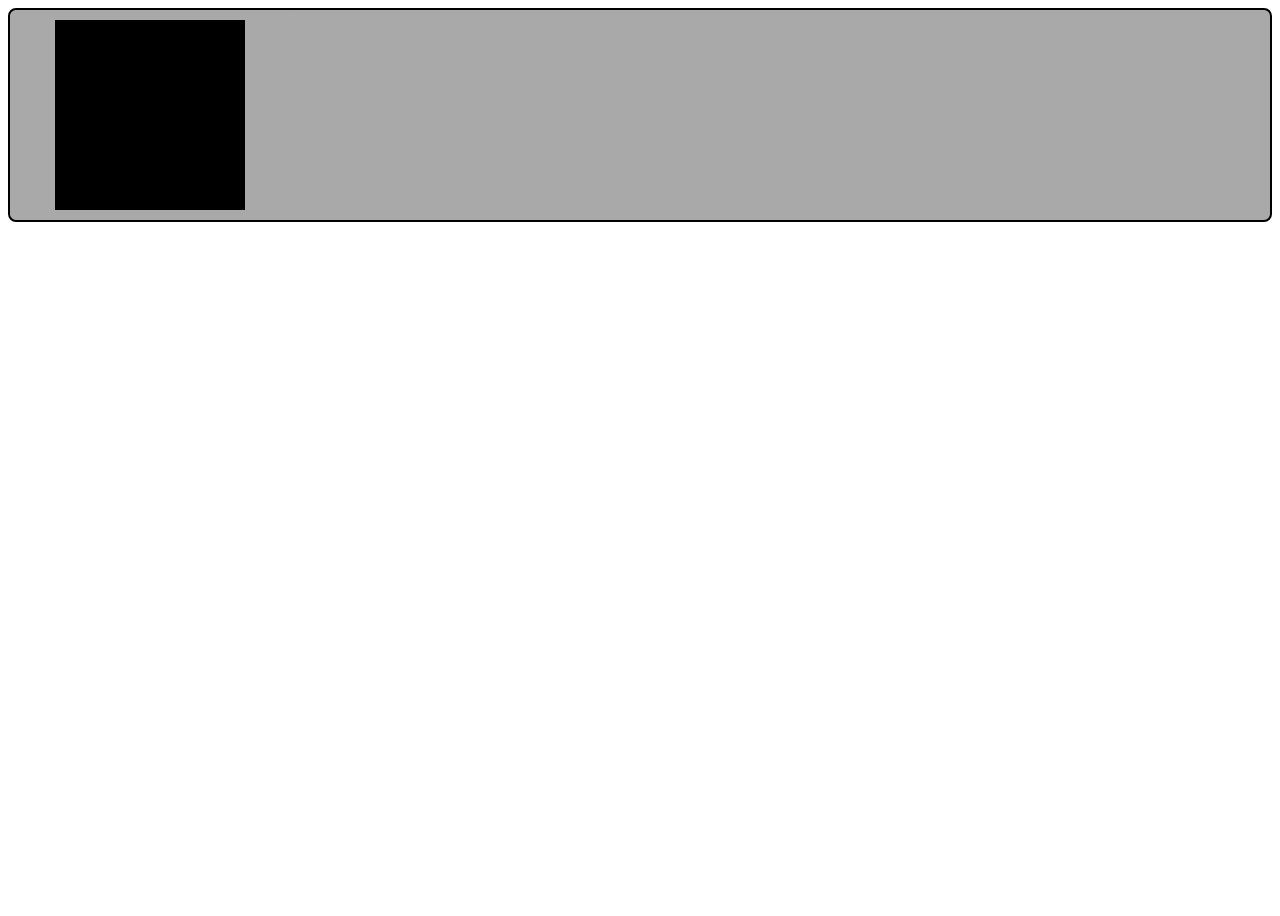
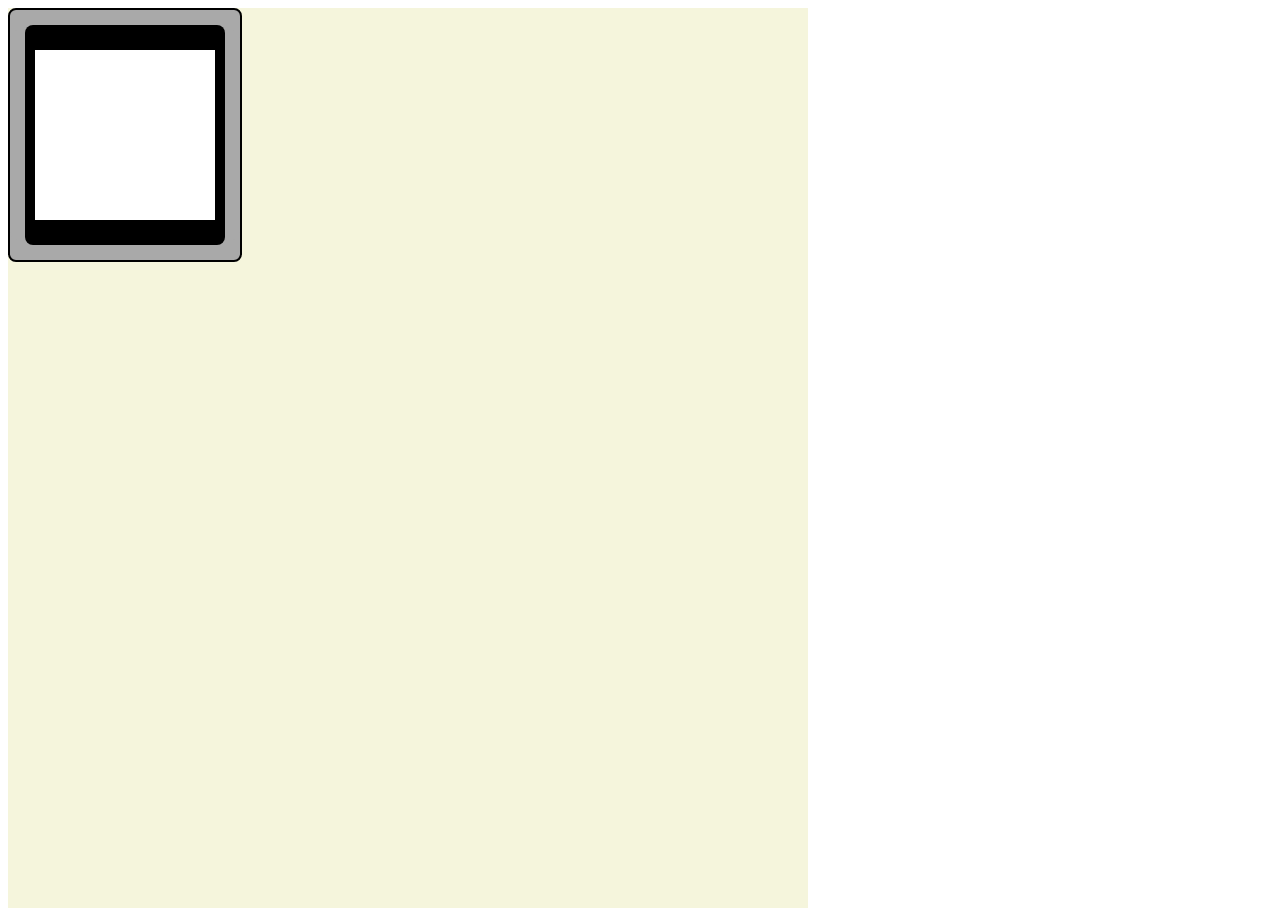
Before and after one commit to manzanalover/proyecto_consola, a plain HTML site: page index.html in a window 1280 px wide. Before the commit the page ends 800 px from the top, so only its background shows below. Drawn offline with Linux system fonts and the light colour scheme.

Commit message:
añadido el display

```diff
--- a/css/style.css
+++ b/css/style.css
@@ -2,10 +2,20 @@ body {
     background-color: white
 }
 
+.caja {
+    height: 900px;
+    width: 800px;
+    background-color: beige;
+}
+
 .odin {
+    height: 250px;
+    width: 230px;
     background-color: darkgrey;
     border: 2px black solid;
     display: flex;
+    justify-content: center;
+    align-items: center;
     border-radius: 8px 8px 8px 8px;
 }
 
@@ -26,10 +36,17 @@ body {
 }
 
 .pantalla{
-    width: 190px;
-    height: 190px;
+    width: 200px;
+    height: 220px;
     background-color: black;
+    display: flex;
+    justify-content: center;
+    align-items: center;
+    border-radius: 8px;
+}
 
-
-
+.display {
+    width: 180px;
+    height: 170px;
+    background-color: white;
 }
--- a/index.html
+++ b/index.html
@@ -9,9 +9,12 @@
 
 
 <body>
+    <div class="caja">
         <div class="odin">
             <div class="top">
-            <div class="pantalla"></div>
+                <div class="pantalla">
+                    <div class="display"></div>
+                </div>
             </div>
 
             <div class="center"></div>
@@ -25,6 +28,8 @@
 
         </div>
 
+    </div>
+
 
 </body>
 
```
Lines whose indentation alone changed are shown as unchanged.
